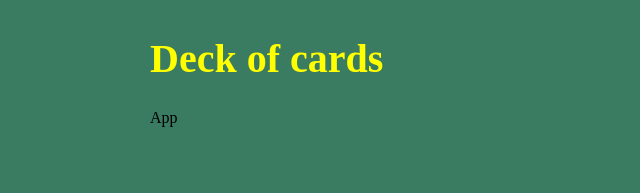
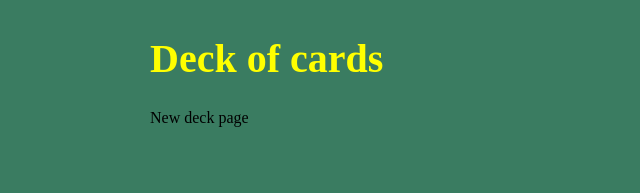
Before and after one commit to jeffmbreis/take-home-assignment, a React (Create React App) app: page /deck/new in a window 1280 px wide. Shown: the top 193 px of the page, without its empty margins (0-640 px from the left). Built offline with nearby package versions, Linux system fonts and the light colour scheme.

Commit message:
feat(pages): creating pages routes

```diff
--- a/package.json
+++ b/package.json
@@ -12,6 +12,7 @@
     "@types/react-dom": "^17.0.0",
     "react": "^17.0.2",
     "react-dom": "^17.0.2",
+    "react-router-dom": "^5.3.0",
     "react-scripts": "4.0.3",
     "styled-components": "^5.3.1",
     "typescript": "^4.1.2",
@@ -42,6 +43,7 @@
     ]
   },
   "devDependencies": {
+    "@types/react-router-dom": "^5.1.8",
     "@types/styled-components": "^5.1.14"
   }
 }
--- a/src/App.tsx
+++ b/src/App.tsx
@@ -1,8 +1,27 @@
 import './App.css';
+import { Route, Router, Switch, Redirect } from 'react-router-dom';
+import { createBrowserHistory } from 'history';
+
 import AppWrapper from './components/AppWrapper';
+import Deck from './pages/Deck';
+import NewDeck from './pages/NewDeck';
 
 function App() {
-  return <AppWrapper>App</AppWrapper>;
+  const history = createBrowserHistory();
+
+  return (
+    <AppWrapper>
+      <Router history={history}>
+        <Switch>
+          <Route path="/" exact={true}>
+            <Redirect to="/deck/new" />
+          </Route>
+          <Route exact={true} path="/deck/new" component={NewDeck} />
+          <Route exact={true} path="/deck/:deck_id" component={Deck} />
+        </Switch>
+      </Router>
+    </AppWrapper>
+  );
 }
 
 export default App;
--- /dev/null
+++ b/src/pages/Deck/Deck.tsx
@@ -0,0 +1,5 @@
+import { FC } from 'react';
+
+const Deck: FC = () => <p>Deck page</p>;
+
+export default Deck;
--- /dev/null
+++ b/src/pages/Deck/index.ts
@@ -0,0 +1 @@
+export { default } from './Deck';
--- /dev/null
+++ b/src/pages/NewDeck/NewDeck.tsx
@@ -0,0 +1,5 @@
+import { FC } from 'react';
+
+const NewDeck: FC = () => <p>New deck page</p>;
+
+export default NewDeck;
--- /dev/null
+++ b/src/pages/NewDeck/index.ts
@@ -0,0 +1 @@
+export { default } from './NewDeck';
```
Also changed, not shown: 1 other file (tests, documents, lock files or other folders).
